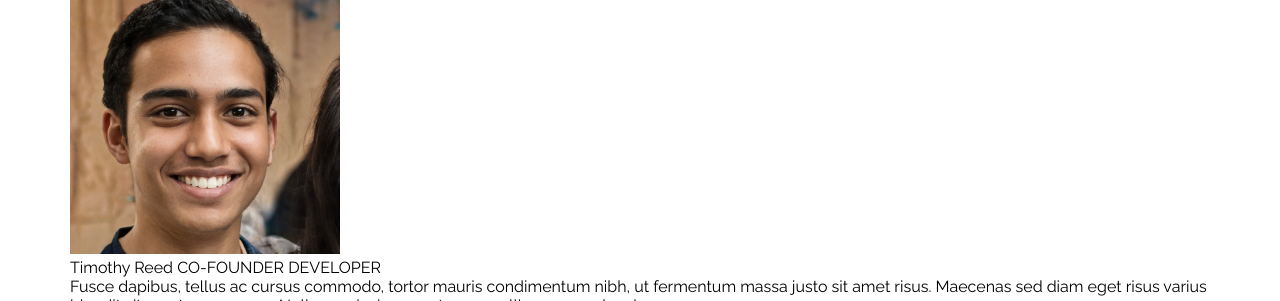
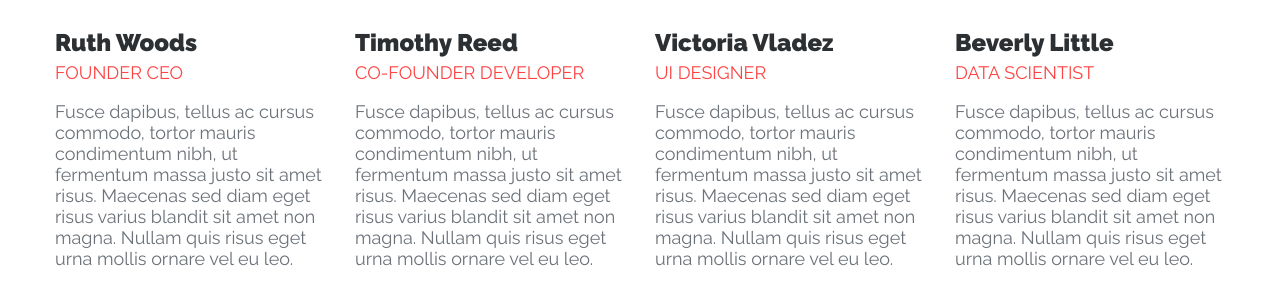
Before and after one commit to petrovskya/ACTIVEBox, a website built with Parcel: page src/index.html in a window 1280 px wide. Shown: the part 3183-3484 px from the top of the page. Built offline with nearby package versions, Linux system fonts and the light colour scheme.

Commit message:
add ourteam section

```diff
--- a/src/index.html
+++ b/src/index.html
@@ -163,20 +163,19 @@
 
   <section class="ourteam">
     <div class="container">
+      <div class="ourteam-wrap">
         <div class="ourteam-card">
           <div class="ourteam-card-img">
             <img src="./img/Ruth Woods.png" alt="Ruth Woods">
           </div>
-        <div class="ourteam-card-title">
+          <div class="ourteam-card-content">
             <span class="ourteam-name">
               Ruth Woods
             </span>
             <span class="ourteam-post">
               FOUNDER CEO
             </span>
-        </div>
-        <div class="ourteam-card-text">
-          <p>
+            <p class="ourteam-card-text">
               Fusce dapibus, tellus ac cursus commodo, tortor mauris condimentum nibh, ut fermentum massa justo sit amet risus. Maecenas sed diam eget risus varius blandit sit amet non magna. Nullam quis risus eget urna mollis ornare vel eu leo.
             </p>
           </div>
@@ -196,16 +195,14 @@
           <div class="ourteam-card-img">
             <img src="./img/Timothy Reed.png" alt="Timothy Reed">
           </div>
-        <div class="ourteam-card-title">
+          <div class="ourteam-card-content">
             <span class="ourteam-name">
               Timothy Reed
             </span>
             <span class="ourteam-post">
               CO-FOUNDER DEVELOPER
             </span>
-        </div>
-        <div class="ourteam-card-text">
-          <p>
+            <p class="ourteam-card-text">
               Fusce dapibus, tellus ac cursus commodo, tortor mauris condimentum nibh, ut fermentum massa justo sit amet risus. Maecenas sed diam eget risus varius blandit sit amet non magna. Nullam quis risus eget urna mollis ornare vel eu leo.
             </p>
           </div>
@@ -225,16 +222,14 @@
           <div class="ourteam-card-img">
             <img src="./img/Victoria Vladez.png" alt="Victoria Vladez">
           </div>
-        <div class="ourteam-card-title">
+          <div class="ourteam-card-content">
             <span class="ourteam-name">
               Victoria Vladez
             </span>
             <span class="ourteam-post">
               UI DESIGNER
             </span>
-        </div>
-        <div class="ourteam-card-text">
-          <p>
+            <p class="ourteam-card-text">
               Fusce dapibus, tellus ac cursus commodo, tortor mauris condimentum nibh, ut fermentum massa justo sit amet risus. Maecenas sed diam eget risus varius blandit sit amet non magna. Nullam quis risus eget urna mollis ornare vel eu leo.
             </p>
           </div>
@@ -254,16 +249,14 @@
           <div class="ourteam-card-img">
             <img src="./img/Beverly Little.png" alt="Beverly Little">
           </div>
-        <div class="ourteam-card-title">
+          <div class="ourteam-card-content">
             <span class="ourteam-name">
               Beverly Little
             </span>
             <span class="ourteam-post">
               DATA SCIENTIST
             </span>
-        </div>
-        <div class="ourteam-card-text">
-          <p>
+           <p class="ourteam-card-text">
               Fusce dapibus, tellus ac cursus commodo, tortor mauris condimentum nibh, ut fermentum massa justo sit amet risus. Maecenas sed diam eget risus varius blandit sit amet non magna. Nullam quis risus eget urna mollis ornare vel eu leo.
             </p>
           </div>
@@ -277,6 +270,7 @@
             <a href="#">
               <i class="fa-brands fa-linkedin"></i>
             </a>
+          </div>
         </div>
       </div>
       </div>
--- a/src/scss/ourteam.scss
+++ b/src/scss/ourteam.scss
@@ -0,0 +1,52 @@
+.ourteam {
+  padding: 114px 0;
+}
+.container {
+}
+.ourteam-wrap {
+  display: flex;
+  justify-content: center;
+  margin: auto;
+  margin: 0 -15px;
+}
+.ourteam-card {
+  width: 270px;
+  margin: 0 15px;
+}
+.ourteam-card-img {
+  width: 270px;
+  height: 270px;
+  margin-bottom: 30px;
+}
+.ourteam-card-content {
+
+}
+.ourteam-name {
+  @include h4;
+  color: $_black;
+  display: block;
+  margin-bottom: 5px;
+}
+.ourteam-post {
+  @include h4;
+  color: $_red;
+  display: block;
+  font-weight: 400;
+  font-size: 18px;
+  margin-bottom: 18px;
+}
+.ourteam-card-text {
+  @include h5;
+  color: $_dark-grey;
+  margin-bottom: 38px;
+}
+.ourteam-card-social {
+}
+.fa-brands {
+}
+.fa-facebook-f {
+}
+.fa-twitter {
+}
+.fa-linkedin {
+}
```
Lines whose indentation alone changed are shown as unchanged.
